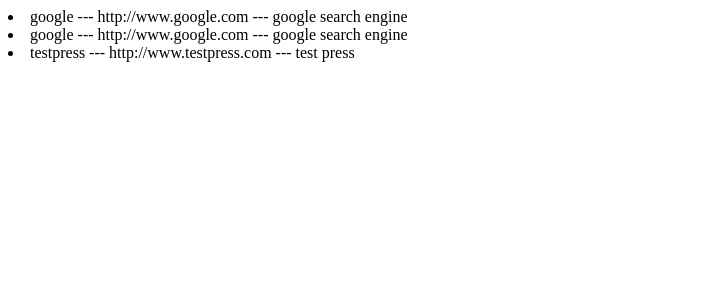
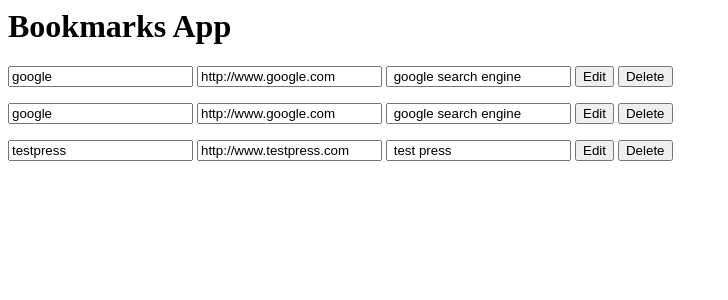
Before and after one commit to pavan-testpress/onboardingtaks, a Django app: page /bookmarks/ in a window 1280 px wide. Shown: the top 300 px of the page, without its empty margins (0-728 px from the left). Run offline with Django 3.2, Linux system fonts and the light colour scheme; data comes from the database, SQL or seed files in the repository; both versions use the stored data as it was after the commit.

Commit message:
edit and delete added

```diff
--- a/onboardingtasks/bookmarksapp/models.py
+++ b/onboardingtasks/bookmarksapp/models.py
@@ -6,6 +6,3 @@
     bookmark_url = models.CharField(max_length=200)
     name = models.CharField(max_length=200)
     description = models.CharField(max_length=200)
-
-    def __str__(self):
-        return self.name
--- a/onboardingtasks/bookmarksapp/templates/bookmarksapp/index.html
+++ b/onboardingtasks/bookmarksapp/templates/bookmarksapp/index.html
@@ -1,3 +1,12 @@
-{% for bookmark in bookmarks %}
-    <li>{{bookmark.name}} --- {{bookmark.bookmark_url}} --- {{bookmark.description}}</li>
+<h1>Bookmarks App</h1>
+{% for bookmark in bookmarks%}
+    <form action='post/{{bookmark.id}}' method = "post">
+    {% csrf_token %}
+    <input type="text" id="{{bookmark.id}}" name="name" value="{{bookmark.name}}"/>
+    <input type="text" id="{{bookmark.id}}" name="bookmark_url" value="{{bookmark.bookmark_url}}"/>
+    <input type="text" id="{{bookmark.id}}" name="description" value=" {{bookmark.description}}"/>
+    <input type="submit" name="edit" value="Edit"/>
+    <input type="submit" name="delete" value="Delete"/>
+    <p>
+    </form>
 {% endfor %}
--- a/onboardingtasks/bookmarksapp/urls.py
+++ b/onboardingtasks/bookmarksapp/urls.py
@@ -1,6 +1,8 @@
 from django.urls import path
-from .import views
+from .views import HomeView
 
+appname ='home'
 urlpatterns = [
-    path('',views.index,name='index'),
+    path('',HomeView.as_view(),name='index'),
+    path('post/<int:bookmark_id>',HomeView.as_view(),name="index_post")
 ]
--- a/onboardingtasks/bookmarksapp/views.py
+++ b/onboardingtasks/bookmarksapp/views.py
@@ -1,8 +1,23 @@
-from django.shortcuts import render
-from django.http import HttpResponse
+from django.shortcuts import render,redirect
+from django.views.generic import TemplateView
 from .models import Bookmarks
 # Create your views here.
 
-def index(request):
-    bookmarks = Bookmarks.objects.all()
-    return render(request,'bookmarksapp/index.html',{'bookmarks':bookmarks})
+class HomeView(TemplateView):
+    template_name = "bookmarksapp/index.html"
+
+    def get(self,request):
+        bookmarks = Bookmarks.objects.all()
+        return render(request,self.template_name,{'bookmarks':bookmarks})
+
+    def post(self,request,bookmark_id):
+        if 'edit' in request.POST:
+            bookmark = Bookmarks.objects.get(pk=bookmark_id)
+            bookmark.bookmark_url = request.POST['bookmark_url']
+            bookmark.name = request.POST['name']
+            bookmark.description = request.POST['description']
+            bookmark.save()
+        elif 'delete' in request.POST:
+            bookmark = Bookmarks.objects.get(pk=bookmark_id)
+            bookmark.delete()
+        return redirect('/bookmarks/')
```
Also changed, not shown: onboardingtasks/db.sqlite3.
